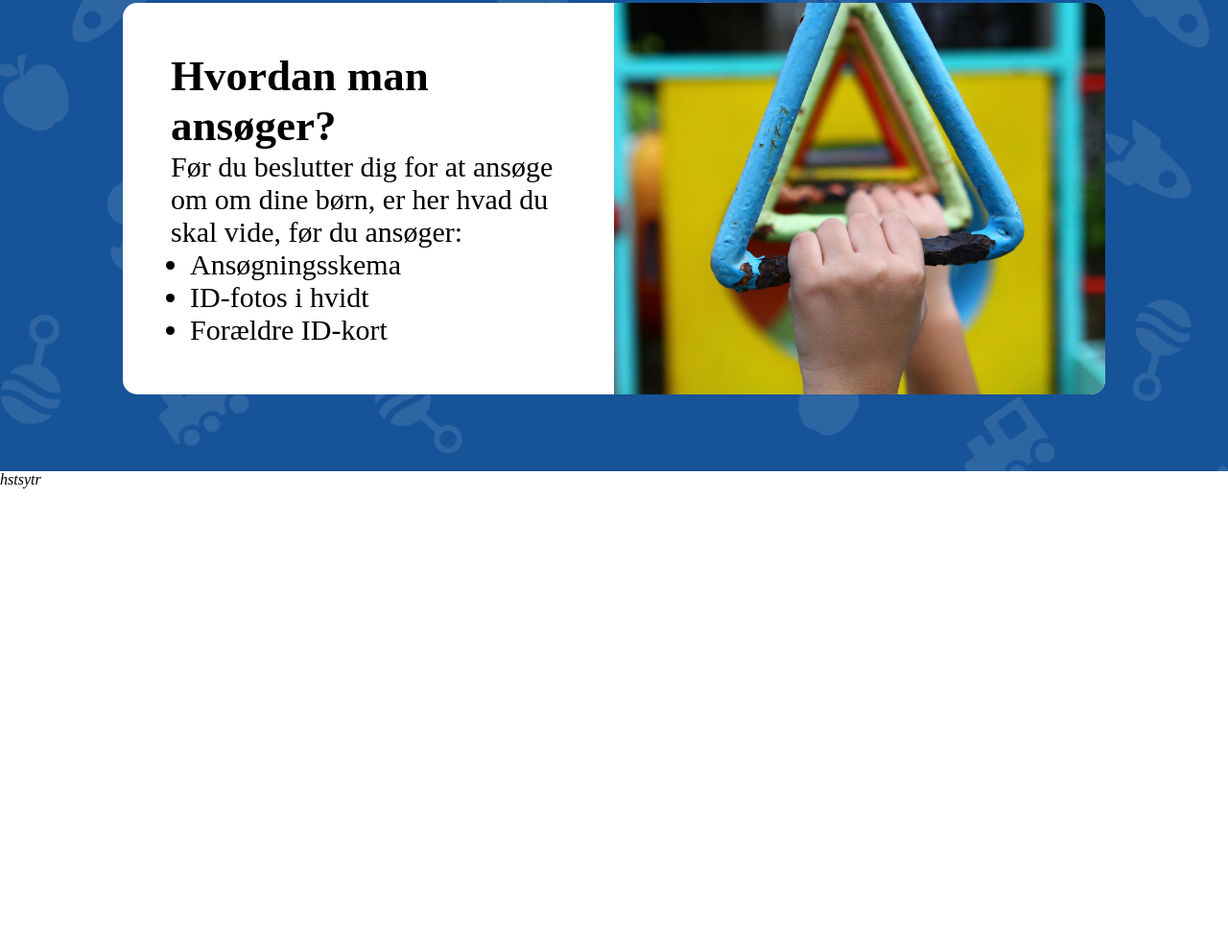
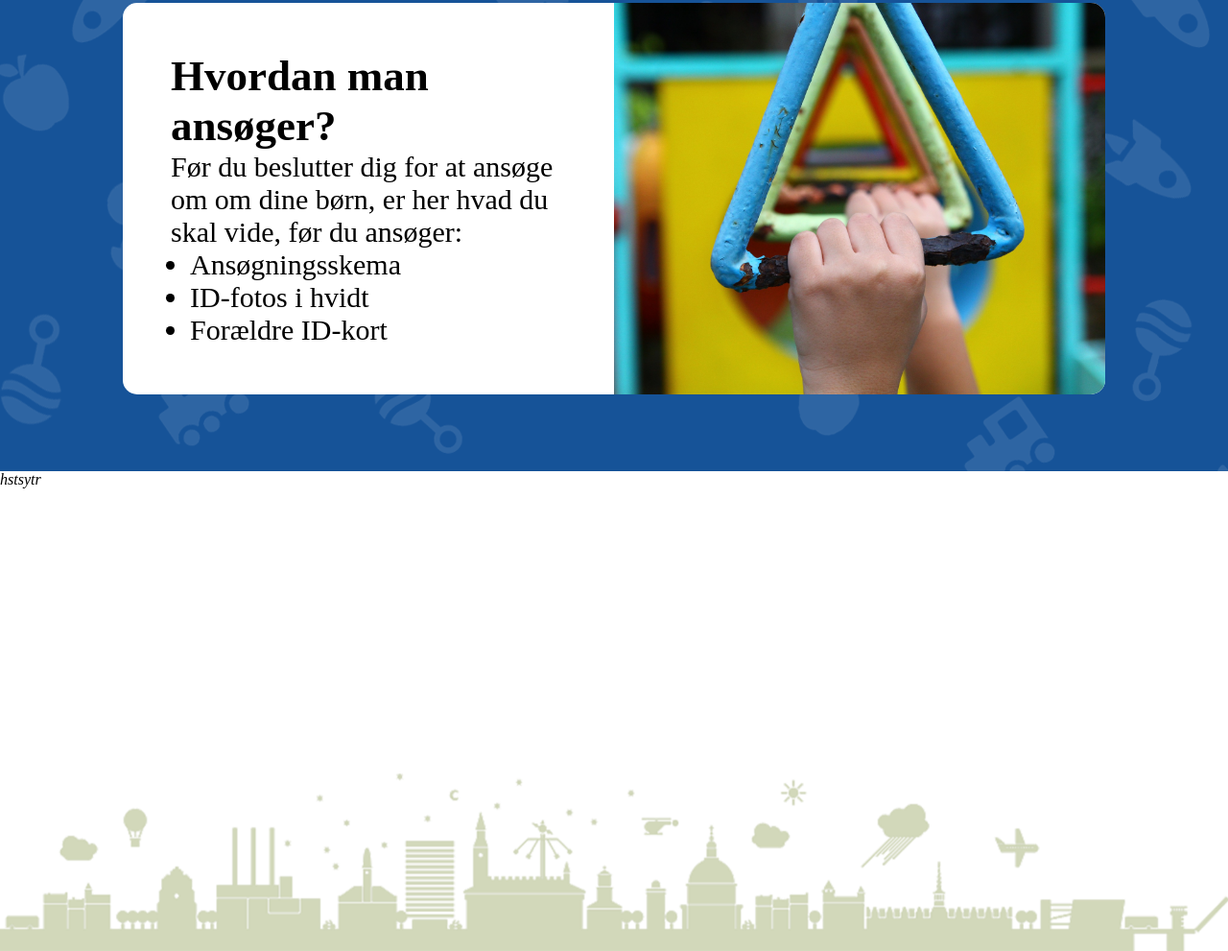
Before and after one commit to kod570/Hjemmeside-til-Jette, a plain HTML site: page index.html in a window 1280 px wide. Shown: the part 1308-2299 px from the top of the page at 96% size. Before the commit the page ends 1889 px from the top, so only its background shows below. Drawn offline with Linux system fonts and the light colour scheme.

Commit message:
Uptade css

```diff
--- a/css/style.css
+++ b/css/style.css
@@ -108,9 +108,8 @@ nav ul li a:hover {
 
 
 
-}
 footer {
-  background-image: url(../img/KBH_Skyline_johannes_lys.png);
+  background-image: url("../img/KBH_Skyline_johannes_lys.png");
   background-repeat: no-repeat;
   background-position: center bottom;
   background-size: contain;
```
